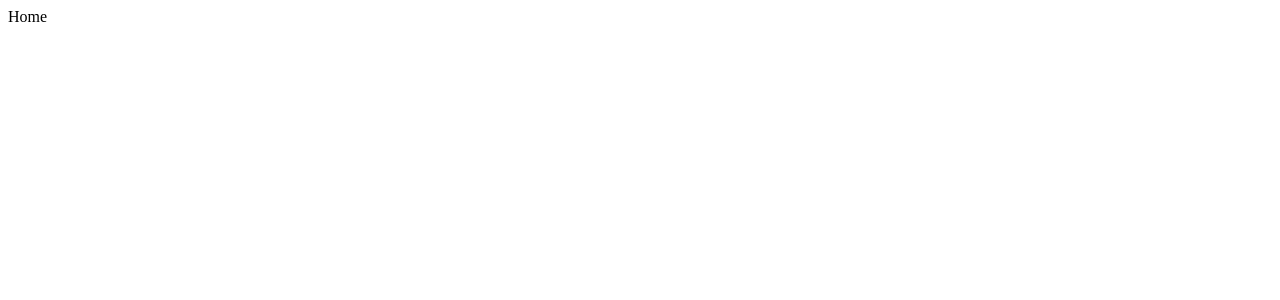
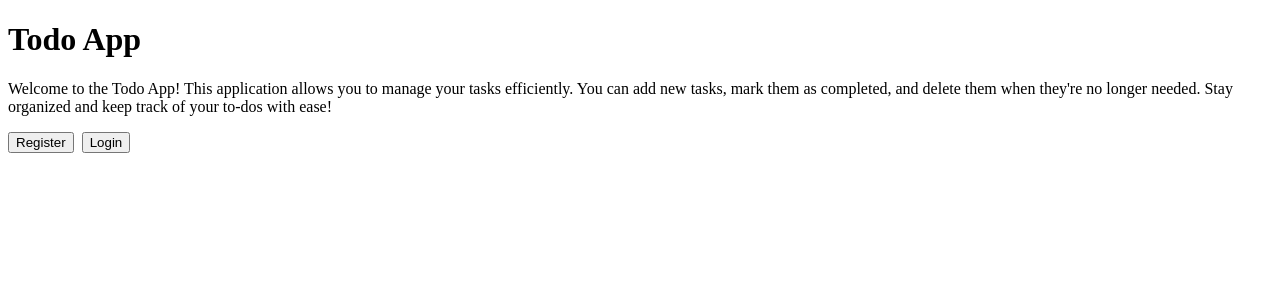
Before and after one commit to githubscientist/re-js-app, a React (Vite) app: page / in a window 1280 px wide. Shown: the top 300 px of the page. Built offline with nearby package versions, Linux system fonts and the light colour scheme.

Commit message:
home, register, login --separate routes & pages added

```diff
--- /dev/null
+++ b/src/pages/Dashboard.jsx
@@ -0,0 +1,7 @@
+const Dashboard = () => {
+  return (
+    <div>Dashboard</div>
+  )
+}
+
+export default Dashboard;
--- a/src/pages/Home.jsx
+++ b/src/pages/Home.jsx
@@ -1,6 +1,26 @@
+import { useNavigate } from "react-router"
+
 const Home = () => {
+
+  const navigate = useNavigate();
+
+  const handleRegister = () => {
+    // window.location.href = '/register';
+    navigate('/register');
+  }
+
+  const handleLogin = () => {
+    navigate('/login');
+  }
+
   return (
-    <div>Home</div>
+    <div>
+      <h1>Todo App</h1>
+      <p>Welcome to the Todo App! This application allows you to manage your tasks efficiently. You can add new tasks, mark them as completed, and delete them when they're no longer needed. Stay organized and keep track of your to-dos with ease!</p>
+
+      <button onClick={handleRegister}>Register</button> &nbsp;
+      <button onClick={handleLogin}>Login</button>
+    </div>
   )
 }
 
--- a/src/pages/Ide.jsx
+++ /dev/null
@@ -1,7 +0,0 @@
-const Ide = () => {
-  return (
-    <div>Ide</div>
-  )
-}
-
-export default Ide;
--- /dev/null
+++ b/src/pages/Login.jsx
@@ -0,0 +1,32 @@
+import { useNavigate } from "react-router";
+
+const Login = () => {
+
+    const navigate = useNavigate();
+
+    const handleLogin = () => {
+        alert('login successful!');
+        navigate('/dashboard');
+    }
+
+  return (
+      <div>
+          <h1>Login</h1>
+        <form onSubmit={handleLogin}>
+              <input
+                  type="email"
+                  placeholder="Email..."
+              /> &nbsp;
+
+              <input
+                  type="password"
+                  placeholder="Password..."
+              /> &nbsp;
+
+              <button type="submit">Login</button>
+          </form>
+    </div>
+  )
+}
+
+export default Login;
--- /dev/null
+++ b/src/pages/Register.jsx
@@ -0,0 +1,36 @@
+import { useNavigate } from "react-router";
+
+const Register = () => {
+    const navigate = useNavigate();
+
+    const handleRegister = () => {
+        alert('Registration Successful!');
+        navigate('/login');
+    }
+
+  return (
+    <div>
+          <h1>Register</h1>
+          <form onSubmit={handleRegister}>
+              <input
+                  type="text"
+                  placeholder="Name..."
+              /> &nbsp;
+
+              <input
+                  type="email"
+                  placeholder="Email..."
+              /> &nbsp;
+
+              <input
+                  type="password"
+                  placeholder="Password..."
+              /> &nbsp;
+
+              <button type="submit">Register</button>
+          </form>
+    </div>
+  )
+}
+
+export default Register;
```
Also changed, not shown: src/App.jsx (+13 -3 lines).
